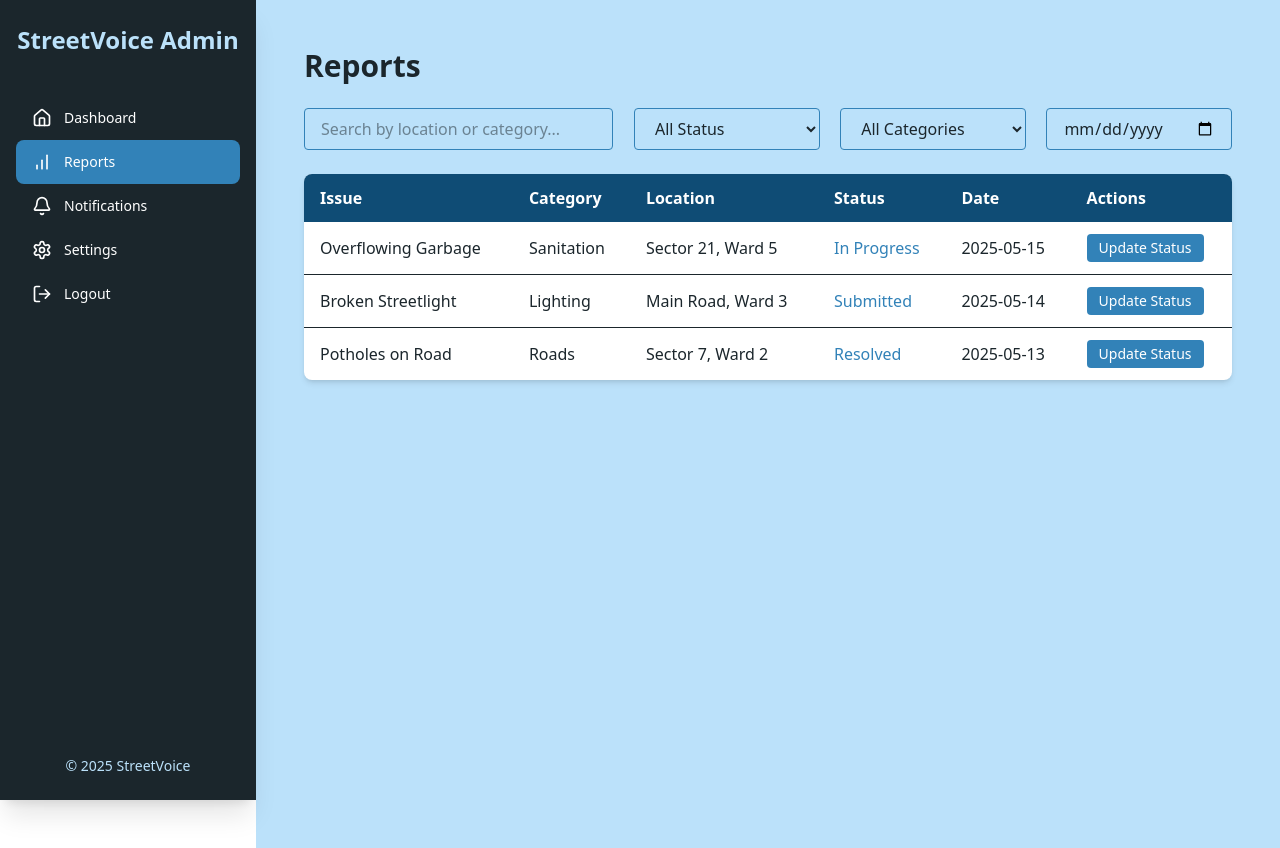
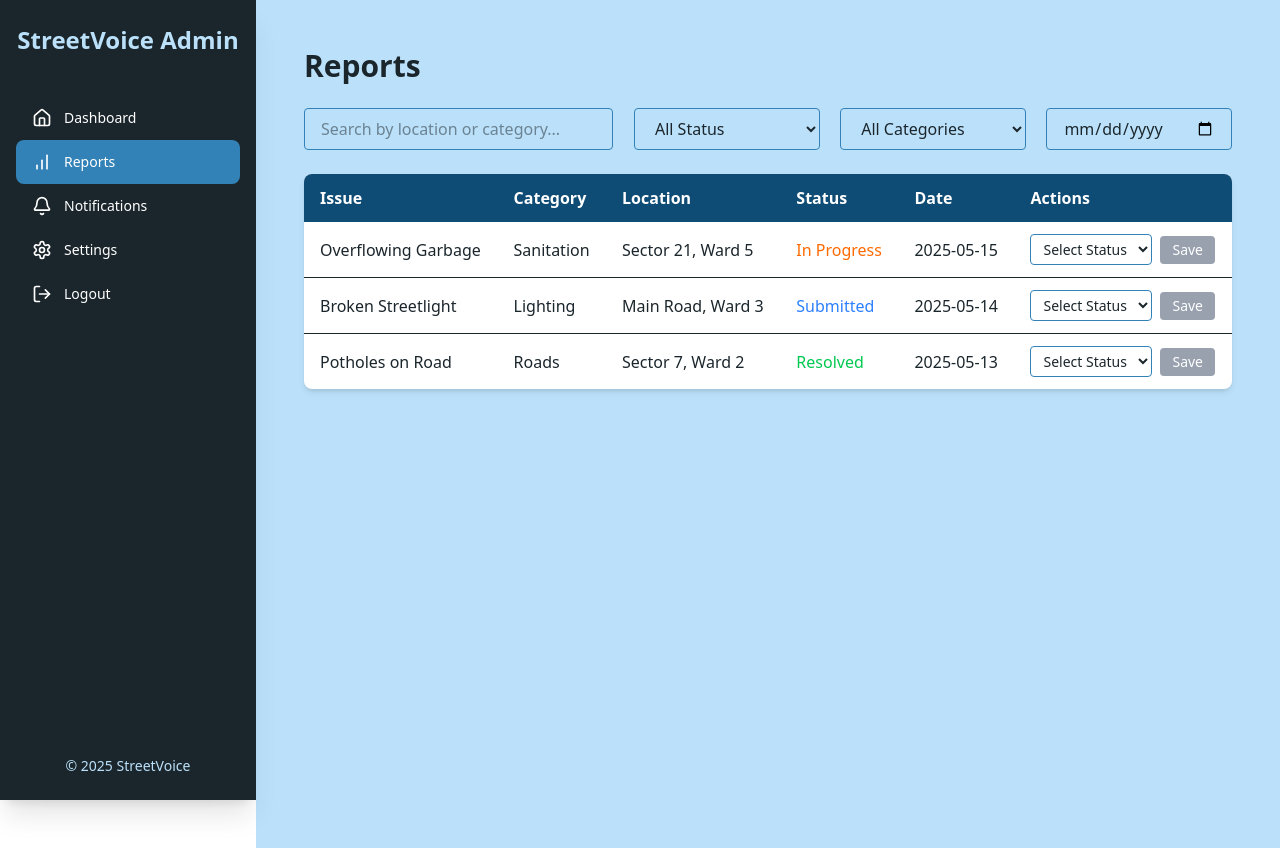
Before and after one commit to arorarish245/StreetVoice, a Next.js app in the folder frontend/: page /admin/reports in a window 1280 px wide. Built offline with nearby package versions, Linux system fonts and the light colour scheme.

Commit message:
feat: inline dropdown for report status update on admin reports page

```diff
--- a/frontend/src/app/admin/reports/page.tsx
+++ b/frontend/src/app/admin/reports/page.tsx
@@ -1,6 +1,7 @@
 "use client";
+import { useState } from "react";
 
-const dummyReports = [
+const dummyReportsData = [
   {
     id: 1,
     issue: "Overflowing Garbage",
@@ -28,27 +29,43 @@ const dummyReports = [
 ];
 
 export default function ReportsPage() {
+  const [dummyReports, setDummyReports] = useState(dummyReportsData);
+  const [selectedStatus, setSelectedStatus] = useState<{
+    [key: number]: string;
+  }>({});
+
+  const handleStatusChange = (id: number, newStatus: string) => {
+    console.log(`Report ${id} status updated to ${newStatus}`);
+
+    // Update backend here if needed
+
+    // Update local state
+    const updatedReports = dummyReports.map((report) =>
+      report.id === id ? { ...report, status: newStatus } : report
+    );
+    setDummyReports(updatedReports);
+
+    // Reset dropdown to default
+    setSelectedStatus((prev) => ({ ...prev, [id]: "" }));
+  };
+
   return (
     <div className="p-6 bg-[#BBE1FA] min-h-screen text-[#1B262C]">
       <h1 className="text-3xl font-bold mb-6">Reports</h1>
 
+      {/* Filters Section */}
       <div className="flex flex-col lg:flex-row justify-between items-center mb-6 gap-4">
-        {/* Search Bar */}
         <input
           type="text"
           placeholder="Search by location or category..."
           className="w-full lg:w-1/3 px-4 py-2 border border-[#3282B8] rounded focus:outline-none focus:ring-2 focus:ring-[#3282B8]"
         />
-
-        {/* Status Filter */}
         <select className="w-full lg:w-1/5 px-4 py-2 border border-[#3282B8] rounded focus:outline-none focus:ring-2 focus:ring-[#3282B8]">
           <option value="all">All Status</option>
           <option value="submitted">Submitted</option>
           <option value="in-progress">In Progress</option>
           <option value="resolved">Resolved</option>
         </select>
-
-        {/* Category Filter */}
         <select className="w-full lg:w-1/5 px-4 py-2 border border-[#3282B8] rounded focus:outline-none focus:ring-2 focus:ring-[#3282B8]">
           <option value="all">All Categories</option>
           <option value="garbage">Garbage</option>
@@ -57,14 +74,13 @@ export default function ReportsPage() {
           <option value="water">Water</option>
           <option value="others">Others</option>
         </select>
-
-        {/* Date Filter */}
         <input
           type="date"
           className="w-full lg:w-1/5 px-4 py-2 border border-[#3282B8] rounded focus:outline-none focus:ring-2 focus:ring-[#3282B8]"
         />
       </div>
 
+      {/* Reports Table */}
       <div className="bg-white shadow-md rounded-lg overflow-x-auto">
         <table className="min-w-full table-auto text-left">
           <thead className="bg-[#0F4C75] text-white">
@@ -83,11 +99,51 @@ export default function ReportsPage() {
                 <td className="py-3 px-4">{report.issue}</td>
                 <td className="py-3 px-4">{report.category}</td>
                 <td className="py-3 px-4">{report.location}</td>
-                <td className="py-3 px-4 text-[#3282B8]">{report.status}</td>
+                <td
+                  className={`py-3 px-4 font-medium ${
+                    report.status === "Submitted"
+                      ? "text-blue-500"
+                      : report.status === "In Progress"
+                      ? "text-orange-500"
+                      : report.status === "Resolved"
+                      ? "text-green-500"
+                      : ""
+                  }`}
+                >
+                  {report.status}
+                </td>
+
                 <td className="py-3 px-4">{report.date}</td>
-                <td className="py-3 px-4">
-                  <button className="text-sm bg-[#3282B8] text-white py-1 px-3 rounded hover:bg-[#0F4C75]">
-                    Update Status
+                <td className="py-3 px-4 flex items-center gap-2">
+                  <select
+                    value={selectedStatus[report.id] || ""}
+                    onChange={(e) =>
+                      setSelectedStatus((prev) => ({
+                        ...prev,
+                        [report.id]: e.target.value,
+                      }))
+                    }
+                    className="px-2 py-1 border border-[#3282B8] rounded focus:outline-none focus:ring-2 focus:ring-[#3282B8] text-sm"
+                  >
+                    <option value="" disabled>
+                      Select Status
+                    </option>
+                    <option value="Submitted">Submitted</option>
+                    <option value="In Progress">In Progress</option>
+                    <option value="Resolved">Resolved</option>
+                  </select>
+                  <button
+                    onClick={() =>
+                      handleStatusChange(report.id, selectedStatus[report.id])
+                    }
+                    disabled={!selectedStatus[report.id]}
+                    className={`px-3 py-1 rounded text-white text-sm ${
+                      selectedStatus[report.id]
+                        ? "bg-[#3282B8] hover:bg-[#2566A3]"
+                        : "bg-gray-400 cursor-not-allowed"
+                    }`}
+                  >
+                    Save
                   </button>
                 </td>
               </tr>
```
